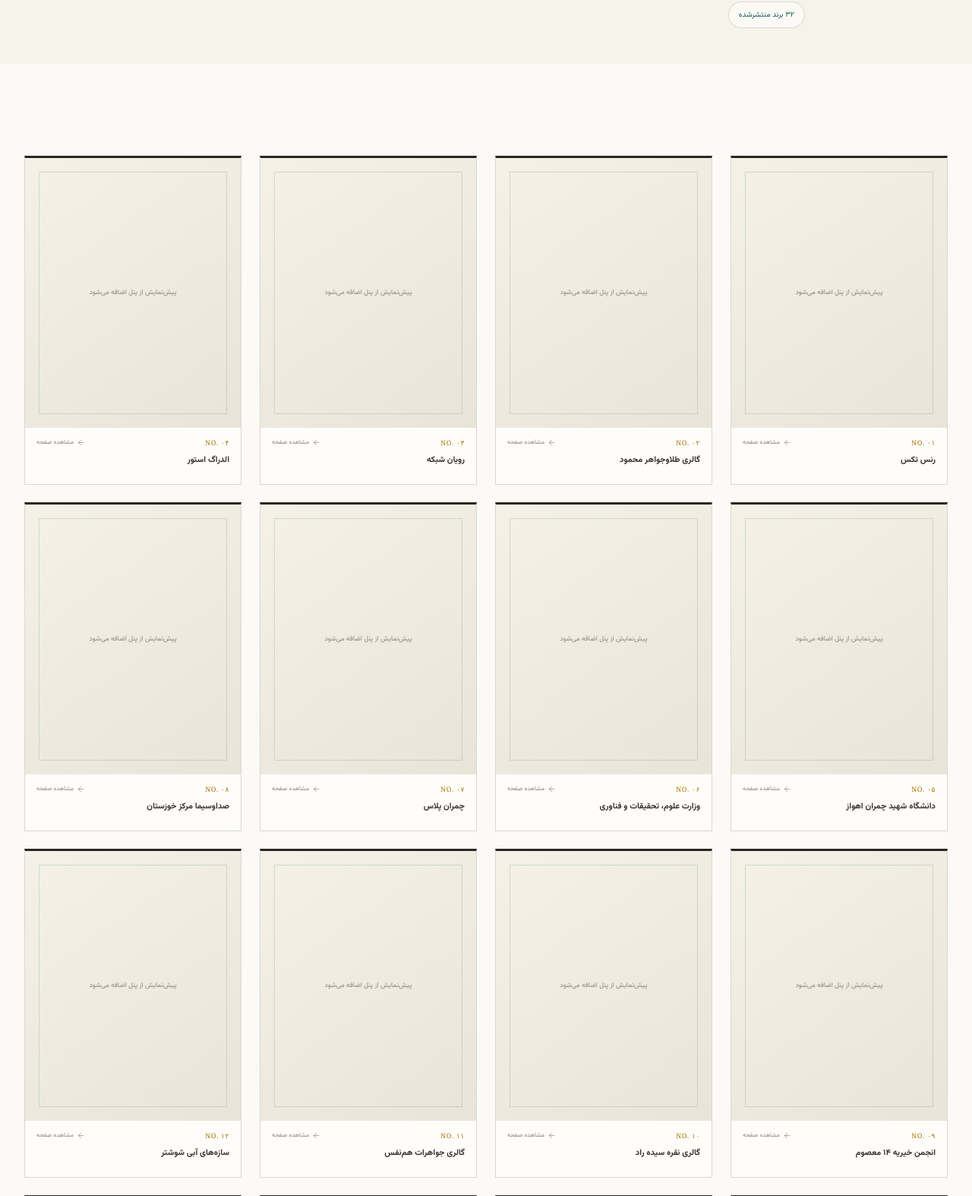
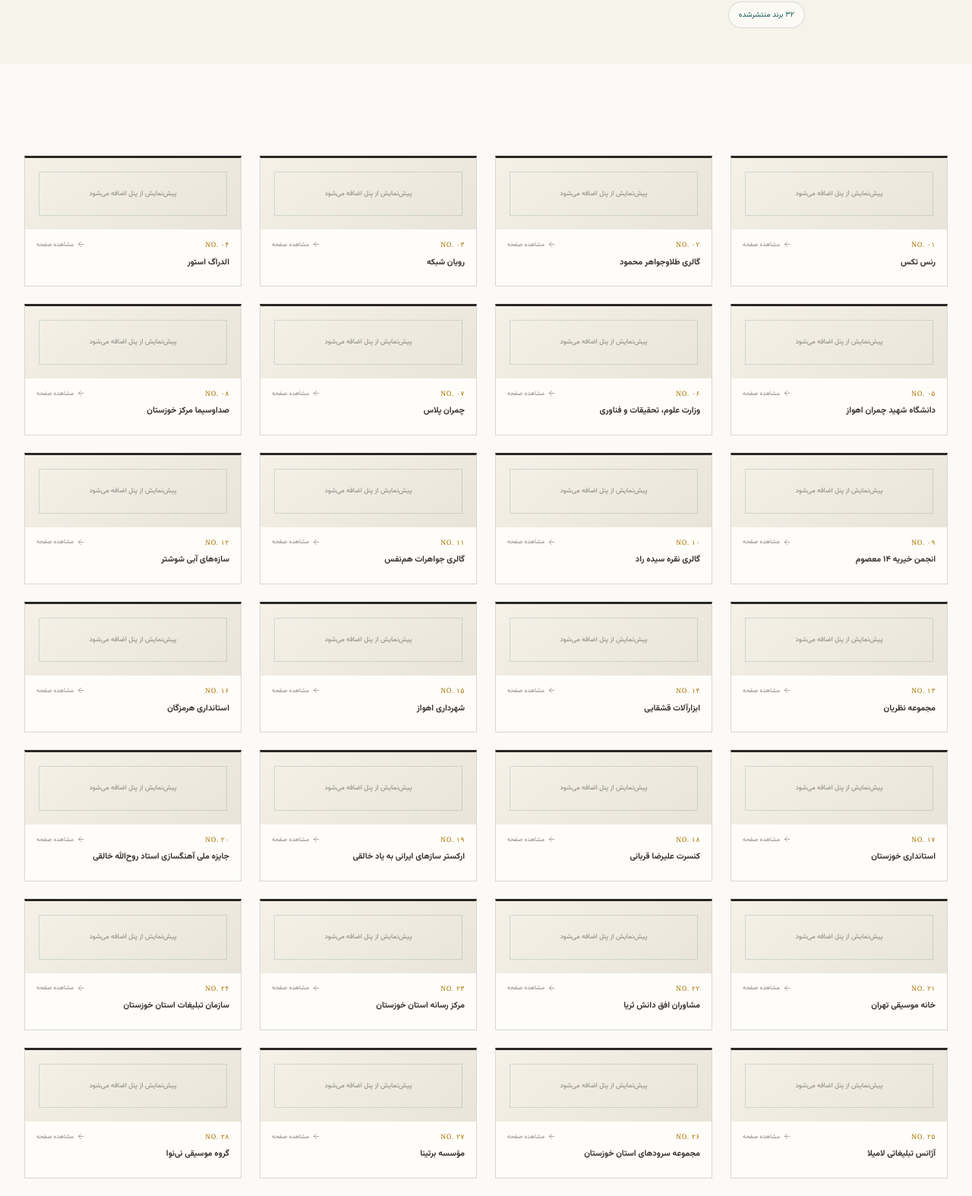
Before and after one commit to Smohamad933/kian-fanavran-negah, a PHP site: page /brands.php in a window 1280 px wide. Shown: the part 345-1919 px from the top of the page at 76% size. Run offline with PHP 8.4, Linux system fonts and the light colour scheme; data comes from the database, SQL or seed files in the repository; data that the repository does not hold is empty.

Commit message:
Reduce brand preview card image height
Co-authored-by: arena-agent <297053741+arena-agent@users.noreply.github.com>

```diff
--- a/admin/index.php
+++ b/admin/index.php
@@ -75,7 +75,7 @@ function admin_entities(PDO $pdo): array
                 'name' => ['label' => 'نام برند', 'type' => 'text', 'required' => true],
                 'slug' => ['label' => 'پیوند انگلیسی', 'type' => 'slug', 'required' => true, 'hint' => 'برای برندهای اولیه از شناسهٔ موجود استفاده کنید.'],
                 'logo' => ['label' => 'لوگوی برند', 'type' => 'image', 'hint' => 'PNG با زمینهٔ شفاف یا WEBP، حداکثر ۴ مگابایت.'],
-                'preview_image' => ['label' => 'تصویر پیش‌نمایش کارت برند', 'type' => 'image', 'hint' => 'تصویر عمودی ۴:۵ تا ۴ مگابایت؛ در فهرست برندها نمایش داده می‌شود و جای لوگو را نمی‌گیرد.'],
+                'preview_image' => ['label' => 'تصویر پیش‌نمایش کارت برند', 'type' => 'image', 'hint' => 'برای نمایش کم‌ارتفاع، تصویر افقی حدود ۳:۱ پیشنهاد می‌شود؛ حداکثر ۴ مگابایت. این تصویر جای لوگو را نمی‌گیرد.'],
                 'short_description' => ['label' => 'معرفی کوتاه', 'type' => 'textarea'],
                 'long_description' => ['label' => 'متن صفحهٔ برند', 'type' => 'textarea'],
                 'testimonial_quote' => ['label' => 'نظر کارفرما (با تأیید ایشان)', 'type' => 'textarea', 'hint' => 'برای رعایت امانت، فقط نقل‌قول واقعی و مورد تأیید برند را منتشر کنید.'],
--- a/assets/css/site.css
+++ b/assets/css/site.css
@@ -792,7 +792,7 @@ body.has-js [data-reveal].is-visible { opacity: 1; transform: none; }
 .partners-all-link:hover, .partners-all-link:focus-visible { color: #fff; border-color: var(--teal); background: var(--teal); outline: none; }
 .partner-card.partner-card--preview { display: flex; flex-direction: column; align-items: stretch; gap: 0; min-height: 0; aspect-ratio: auto; padding: 0; overflow: hidden; border: 1px solid #d9d7d1; border-top: 3px solid #292724; border-bottom: 1px solid #d9d7d1; background: #fffdfa; }
 .partner-card--preview:hover, .partner-card--preview:focus-visible { border-top-color: #ad7900; border-bottom-color: #ad7900; }
-.partner-preview { position: relative; display: grid; width: 100%; aspect-ratio: 4 / 5; overflow: hidden; background: #eeeae0; }
+.partner-preview { position: relative; display: grid; width: 100%; aspect-ratio: 3 / 1; overflow: hidden; background: #eeeae0; }
 .partner-preview > img { display: block; width: 100%; height: 100%; object-fit: cover; transition: transform .5s cubic-bezier(.2,.7,.2,1); }
 .partner-card--preview:hover .partner-preview > img { transform: scale(1.035); }
 .partner-preview-empty { position: relative; display: grid; place-items: center; width: 100%; height: 100%; padding: 20px; background: linear-gradient(145deg, #f5f1e7, #e9e4d8); }
```
Also changed, not shown: README.md.
